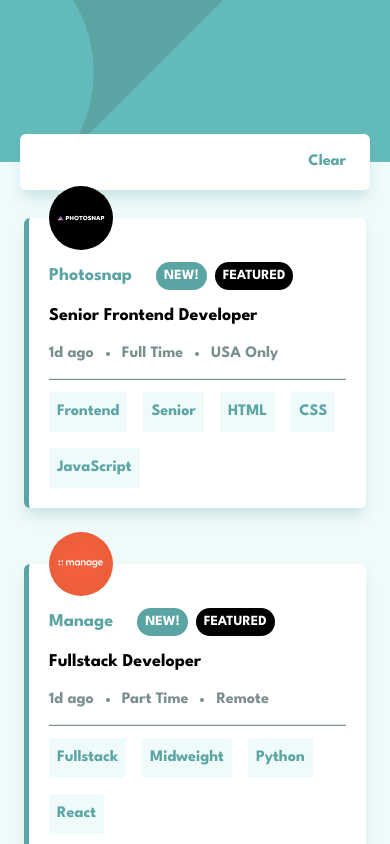
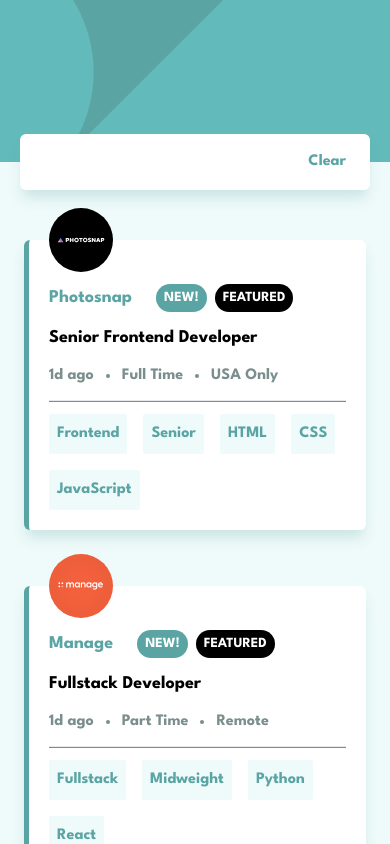
Before and after one commit to imbekrishna/job-listing-static, a React (Vite) app: page / in a window 390 px wide. Shown: the top 844 px of the page. Built offline with nearby package versions, Linux system fonts and the light colour scheme.

Commit message:
fix search bar width

```diff
--- a/src/App.tsx
+++ b/src/App.tsx
@@ -9,6 +9,7 @@ const App = () => {
   const serachBarRef = useRef<HTMLDivElement | null>(null);
 
   const [divHeight, setDivHeight] = useState(0);
+  const [windowWidth, setWindowWidth] = useState(0);
   const [filters, setFilters] = useState<string[]>([]);
   const [allJobs] = useState<Job[]>(jobData);
   const [params] = useSearchParams();
@@ -39,7 +40,17 @@ const App = () => {
     if (!serachBarRef.current) return;
     const divHeight = serachBarRef.current.offsetHeight;
     setDivHeight(divHeight);
+    const { innerWidth: width } = window;
+    setWindowWidth(width);
   }, [filters]);
+
+  function getContainerMargin() {
+    if (windowWidth < 1024) {
+      return divHeight / 2 + 50;
+    } else {
+      return divHeight;
+    }
+  }
 
   return (
     <div className="h-screen">
@@ -55,12 +66,13 @@ const App = () => {
           className="hidden h-auto w-full md:block"
         />
       </div>
-      <div className="relative flex flex-col items-center bg-background px-6">
+      <div className="relative flex min-h-screen flex-col items-center bg-background px-6">
         <SearchBar ref={serachBarRef} />
         <div
           className="flex w-full flex-1 flex-col items-center gap-14 md:pt-4 lg:gap-6"
           style={{
-            marginTop: `${divHeight <= 75 ? divHeight : divHeight / 2 + 50}px`,
+            // marginTop: `${divHeight <= 75 ? divHeight : divHeight / 2 + 50}px`,
+            marginTop: `${getContainerMargin()}px`,
           }}
         >
           {jobs.map((job) => (
```
